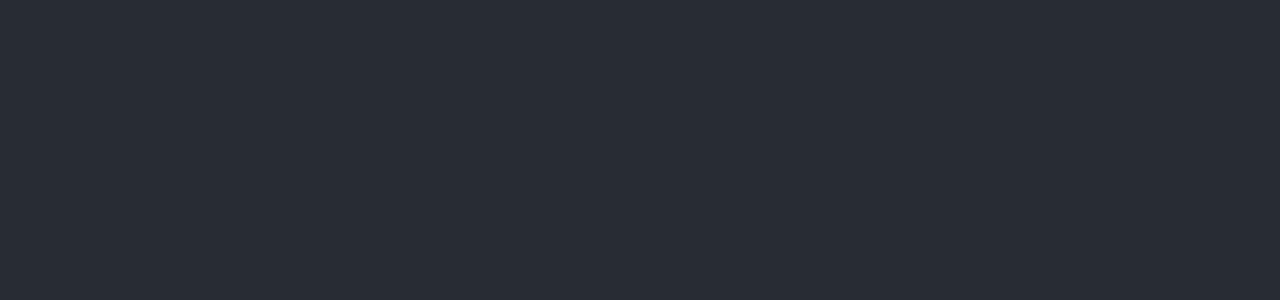
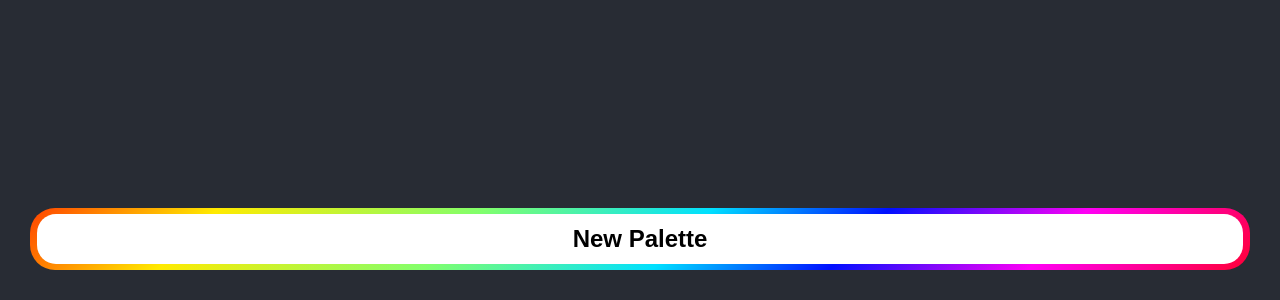
Before and after one commit to brakito/iris, a React (Vite) app: page /palette in a window 1280 px wide. Shown: the part 500-800 px from the top of the page. Built offline with nearby package versions, Linux system fonts and the light colour scheme.

Commit message:
Fix error in the root path

```diff
--- a/src/App.jsx
+++ b/src/App.jsx
@@ -15,7 +15,7 @@ function App() {
 
         <Route
           component={StartPage}
-          path='/'
+          base='/'
         />
 
         <Route
```
